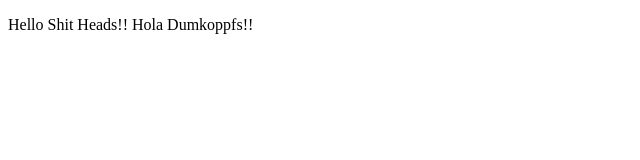
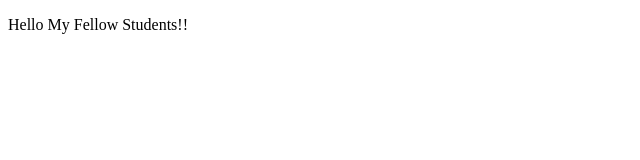
Before and after one commit to tsiemer/workingGit, a plain HTML site: page index.html in a window 1280 px wide. Shown: the whole page, without its empty margins (0-640 px from the left). Drawn offline with Linux system fonts and the light colour scheme.

Commit message:
Update index.html

```diff
--- a/index.html
+++ b/index.html
@@ -6,11 +6,9 @@
 <body>
 	<p>
 		Hello
-		Shit
-		Heads!!
-
-		Hola
-		Dumkoppfs!!
+		My
+		Fellow
+		Students!!
 	</p>
 </body>
 </html>
```
